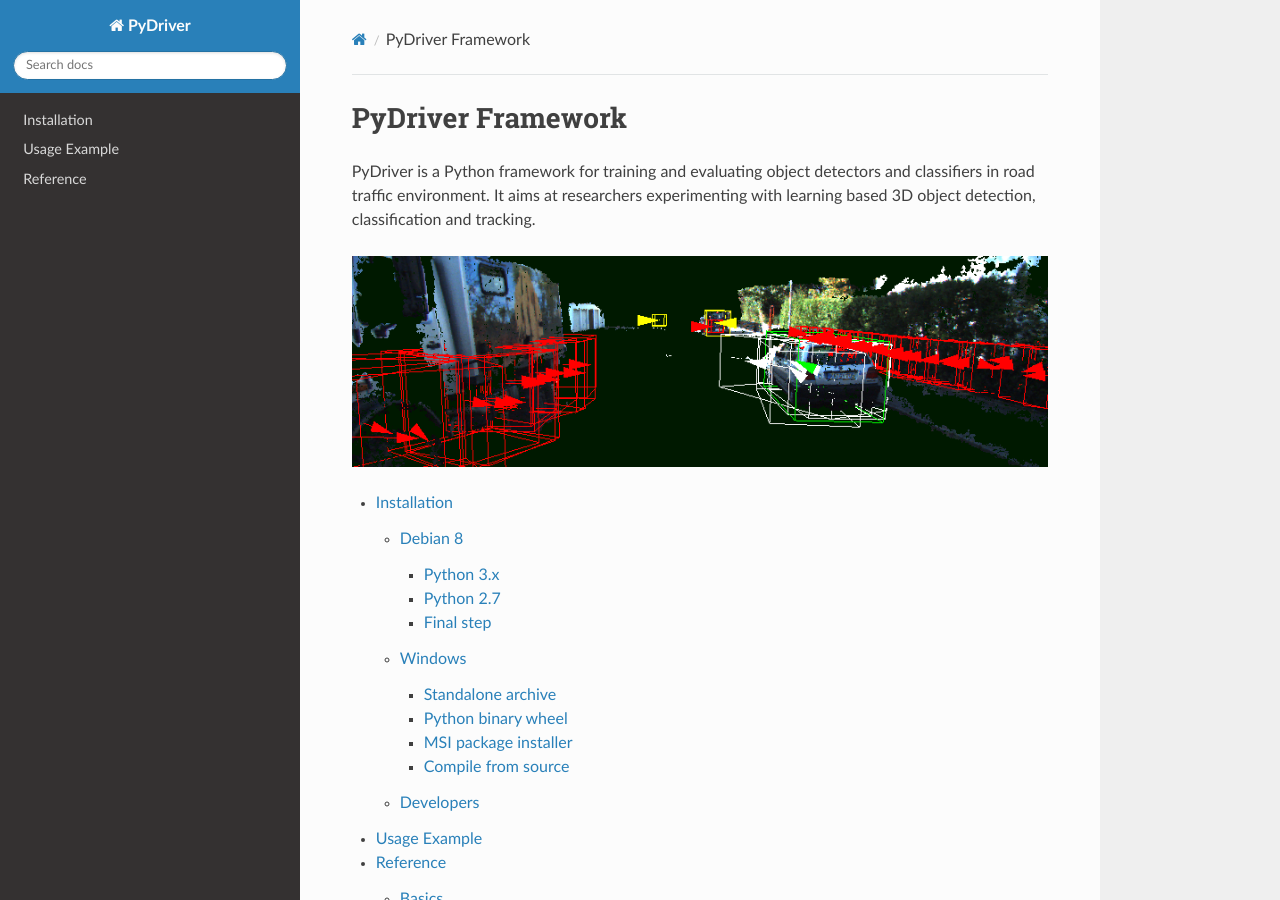
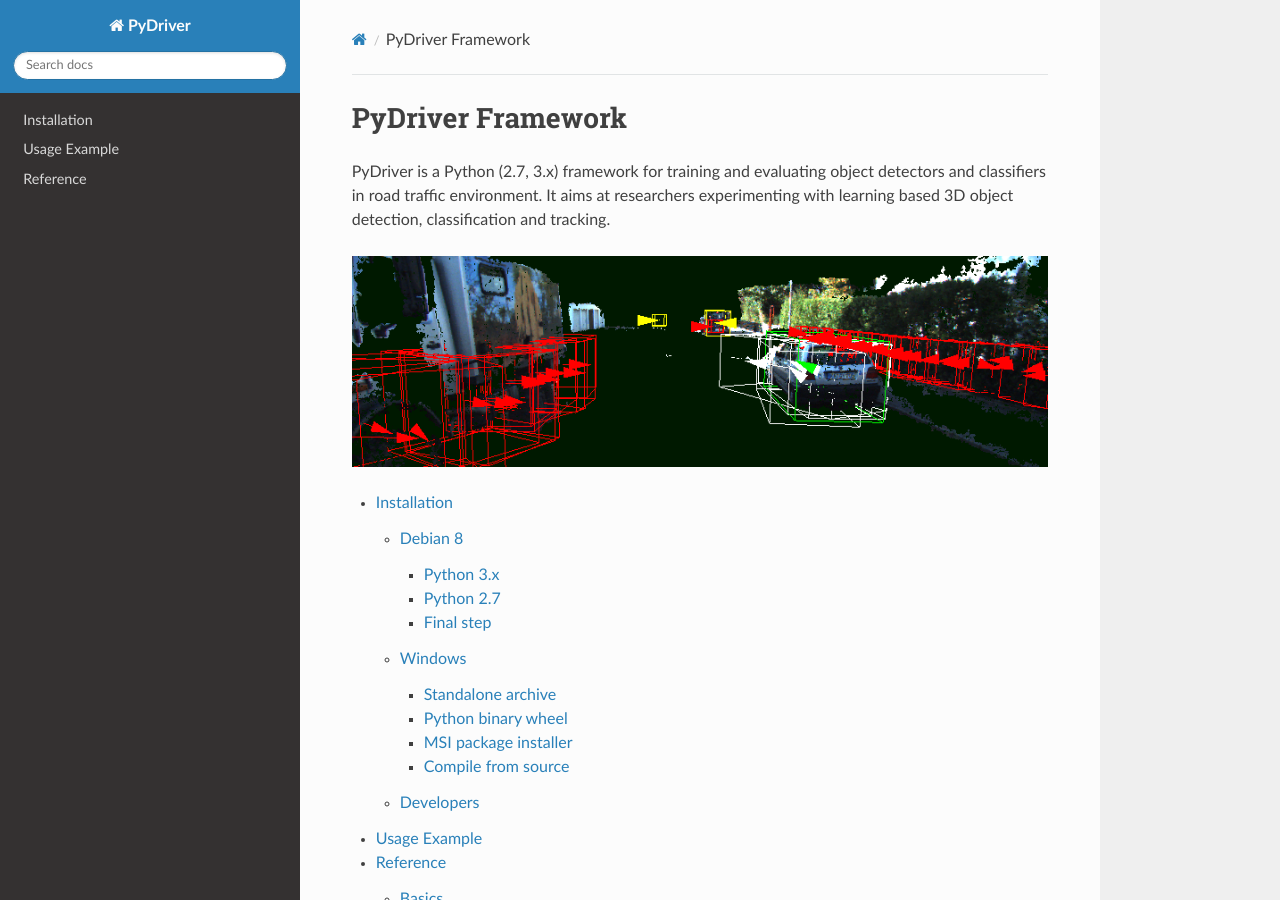
Before and after one commit to Leonard-Plotkin/pydriver, a Sphinx documentation site: the page built from doc/index.rst, in a window 1280 px wide and 900 px high. Built offline with Sphinx 7.4.7 and the Read the Docs theme 2.0.0, drawn with Linux system fonts in a browser that asks for light colours; the version number could not be read and is left out.

Commit message:
Add clarification regarding supported Python versions (2.7, 3.x)

```diff
--- a/README.rst
+++ b/README.rst
@@ -4,7 +4,7 @@ PyDriver
 .. image:: doc/_images/000019_front.png
 
 What is PyDriver?
-  PyDriver is a Python framework for training and evaluating object detectors
+  PyDriver is a Python (2.7, 3.x) framework for training and evaluating object detectors
   and classifiers in road traffic environment. It aims at researchers experimenting
   with learning based 3D object detection, classification and tracking.
 
--- a/doc/index.rst
+++ b/doc/index.rst
@@ -1,7 +1,7 @@
 PyDriver Framework
 ==================
 
-PyDriver is a Python framework for training and evaluating object detectors
+PyDriver is a Python (2.7, 3.x) framework for training and evaluating object detectors
 and classifiers in road traffic environment. It aims at researchers experimenting
 with learning based 3D object detection, classification and tracking.
 
```
